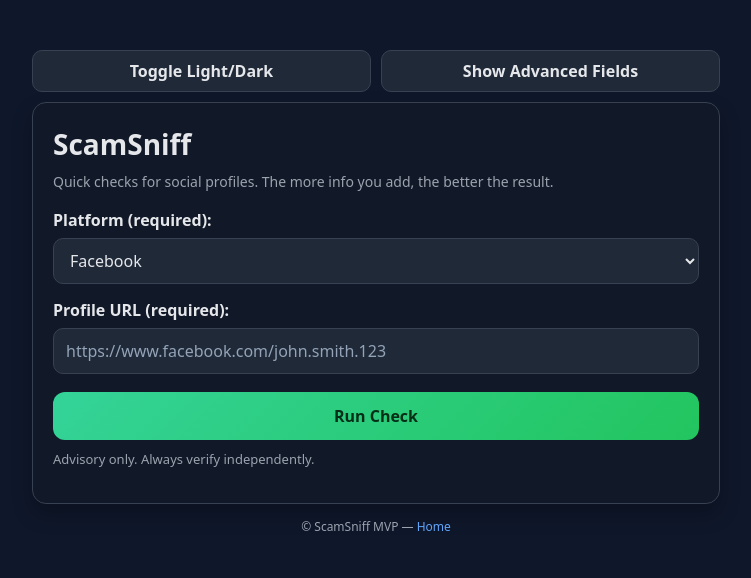
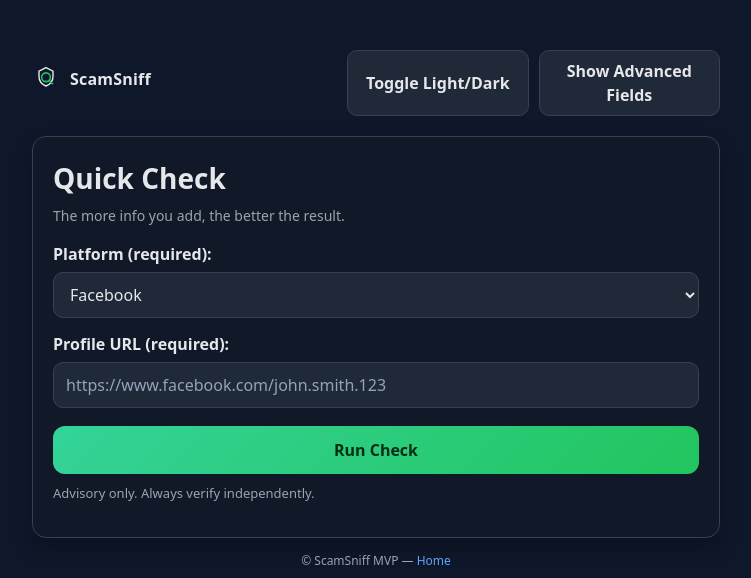
Before and after one commit to rodneyweaver1972-gif/scamsniff-mvp, a Flask app: page / in a window 1280 px wide. Shown: the top 578 px of the page, without its empty margins (264-1015 px from the left). Run offline with Flask 3, Linux system fonts and the light colour scheme.

Commit message:
Update home.html

```diff
--- a/templates/home.html
+++ b/templates/home.html
@@ -4,18 +4,25 @@
     <meta charset="utf-8">
     <meta name="viewport" content="width=device-width,initial-scale=1">
     <title>ScamSniff — Quick Check</title>
+    <link rel="icon" href="/static/logo.svg" type="image/svg+xml">
     <link rel="stylesheet" href="/static/style.css">
   </head>
   <body>
     <div class="container">
-      <div class="toolbar">
-        <button id="themeBtn" class="toggle-btn">Toggle Light/Dark</button>
-        <button id="advBtn" class="toggle-btn">Show Advanced Fields</button>
+      <div class="header">
+        <div class="brand">
+          <img src="/static/logo.svg" alt="ScamSniff logo">
+          <span class="title">ScamSniff</span>
+        </div>
+        <div class="toolbar">
+          <button id="themeBtn" class="toggle-btn">Toggle Light/Dark</button>
+          <button id="advBtn" class="toggle-btn">Show Advanced Fields</button>
+        </div>
       </div>
 
       <div class="card">
-        <h1>ScamSniff</h1>
-        <p class="subtitle">Quick checks for social profiles. The more info you add, the better the result.</p>
+        <h1>Quick Check</h1>
+        <p class="subtitle">The more info you add, the better the result.</p>
 
         <form method="post">
           <label>Platform (required):</label>
@@ -111,7 +118,6 @@
         advanced.classList.toggle('open', advOpen);
         advBtn.textContent = advOpen ? 'Hide Advanced Fields' : 'Show Advanced Fields';
       });
-      // label correct on load
       advBtn.textContent = 'Show Advanced Fields';
     </script>
   </body>
```
